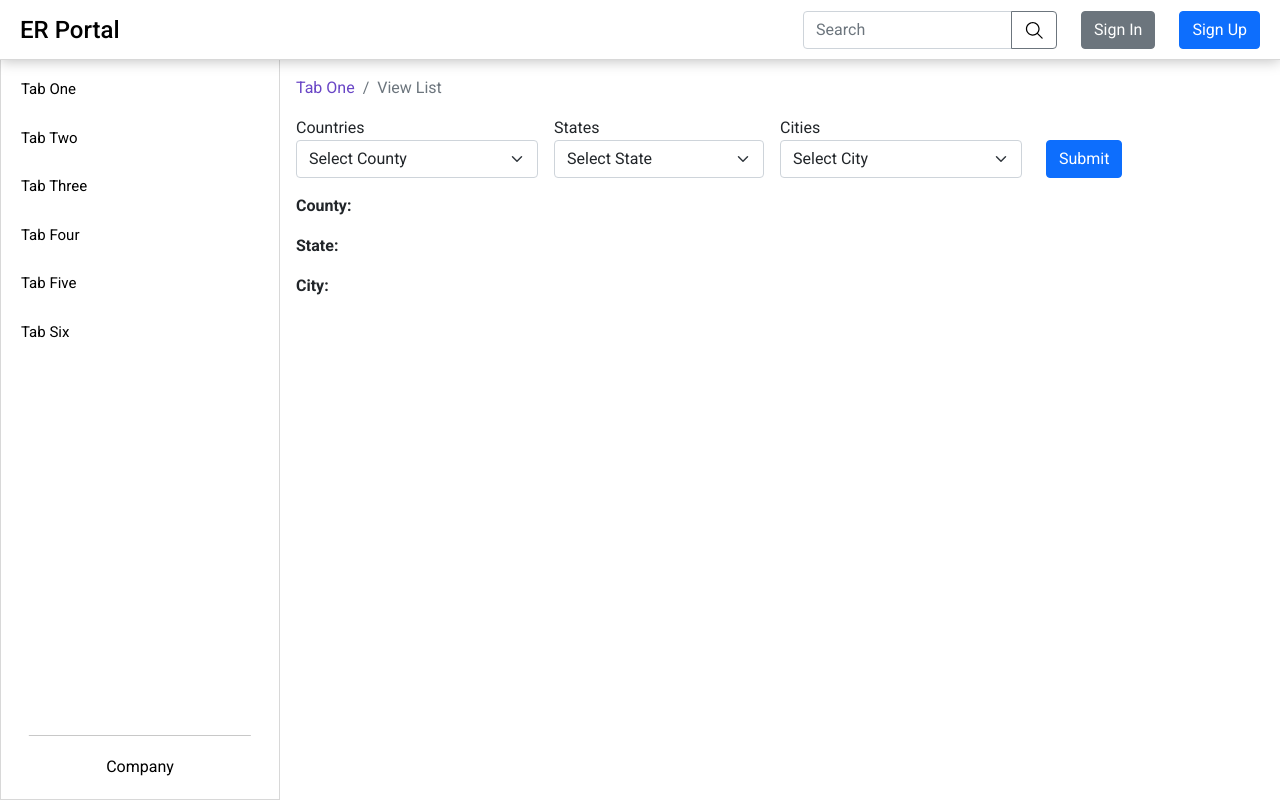
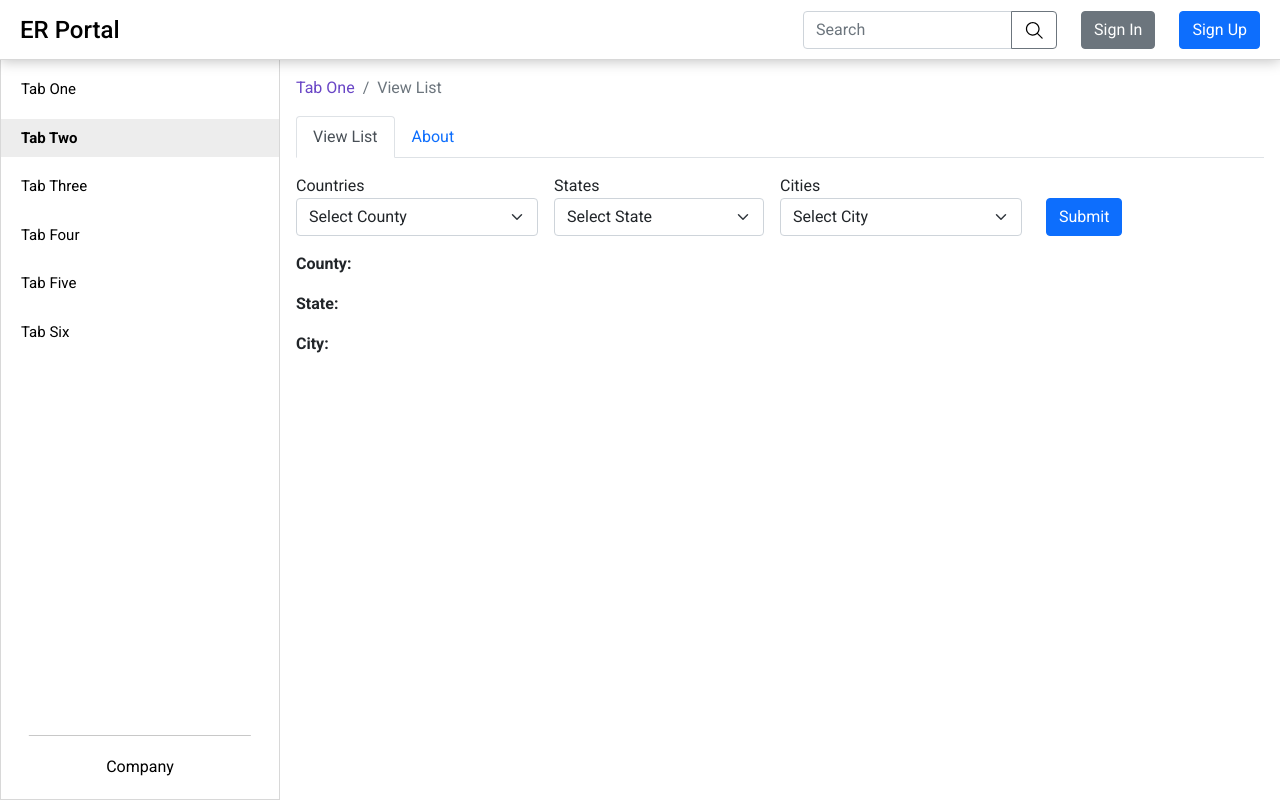
Before and after one commit to MANIMARAN-M/Naga-Project-N, a React (Create React App) app: page /tab-two/list-view in a window 1280 px wide. Built offline with nearby package versions, Linux system fonts and the light colour scheme.

Commit message:
Implemented tabs in Tab one primary link

```diff
--- a/src/App.tsx
+++ b/src/App.tsx
@@ -13,6 +13,7 @@ import TabThree from './components/pages/tabThree/tabThreeIndex';
 import TabTwo from './components/pages/tabTwo/tabTwoIndex';
 import DropdownAPI from './components/pages/dropdownAPI/dropdownAPI';
 import BreadCrumb from './components/reusableComponents/breadCrumb';
+import TabTwoView from './components/pages/tabTwo/tabTwoView';
 
 const App = () => {
   return (
@@ -21,9 +22,7 @@ const App = () => {
         <Route path='/' element={<TabOne />} />
         <Route path='/tab-two'>
           <Route index element={<TabTwo />} />
-          <Route path='list-view' element={<DropdownAPI />}>
-            <Route index element={<BreadCrumb firstName='Tab One' link='/tab-two' secondName='View List' />} />
-          </Route>
+          <Route path='list-view' element={<TabTwoView />} />
           <Route path='update-view' element={<DropdownAPI />}>
             <Route index element={<BreadCrumb firstName='Tab One' link='/tab-two' secondName='Update List' />} />
           </Route>
--- a/src/components/layout/sidebar/index.tsx
+++ b/src/components/layout/sidebar/index.tsx
@@ -13,6 +13,7 @@ import $ from "jquery";
 
 function ProSidebarMenu() {
   const location = useLocation();
+  const currentPath = location.pathname;
   const SidebarConfig = [
     {
       name: "Tab One",
@@ -43,6 +44,10 @@ function ProSidebarMenu() {
   $(".pro-item-content a").on('click', () => {
     $(".mainApp").removeClass("menuActive");
   })
+
+  const activeItem = SidebarConfig.find(item => currentPath === item.path || currentPath.startsWith(`${item.path}/`));
+
+
   return (
     <div className="sidebar">
       <ProSidebar>
@@ -50,7 +55,7 @@ function ProSidebarMenu() {
           {SidebarConfig.map((data, index) => (
             <Menu key={index}>
               <MenuItem
-                active={location.pathname === data.path}>
+                active={(activeItem && activeItem.path) === data.path}>
                 {data.name}
                 <Link to={data.path} />
               </MenuItem>
--- /dev/null
+++ b/src/components/pages/tabTwo/tabTwoView.tsx
@@ -0,0 +1,30 @@
+import React from 'react'
+import { Tab, Tabs } from 'react-bootstrap'
+import DropdownAPI from '../dropdownAPI/dropdownAPI'
+import BreadCrumb from '../../reusableComponents/breadCrumb'
+
+const TabTwoView = () => {
+    // const [key, setKey] = useState('home');
+    return (
+        <>
+            <BreadCrumb firstName='Tab One' link='/tab-two' secondName='View List' />
+
+            <Tabs
+                defaultActiveKey="View List"
+                className="my-3"
+            >
+                <Tab eventKey="View List" title="View List">
+                    <DropdownAPI />
+                </Tab>
+                <Tab eventKey="About" title="About">
+                    <div>
+                        <h4>About</h4>
+                        <p>Lorem ipsum dolor sit amet consectetur adipisicing elit. Repellat nisi culpa debitis at hic harum nobis molestiae ad impedit non quia in exercitationem nostrum, voluptate eaque quod veniam dolorum enim?</p>
+                    </div>
+                </Tab>
+            </Tabs>
+        </>
+    )
+}
+
+export default TabTwoView
```
